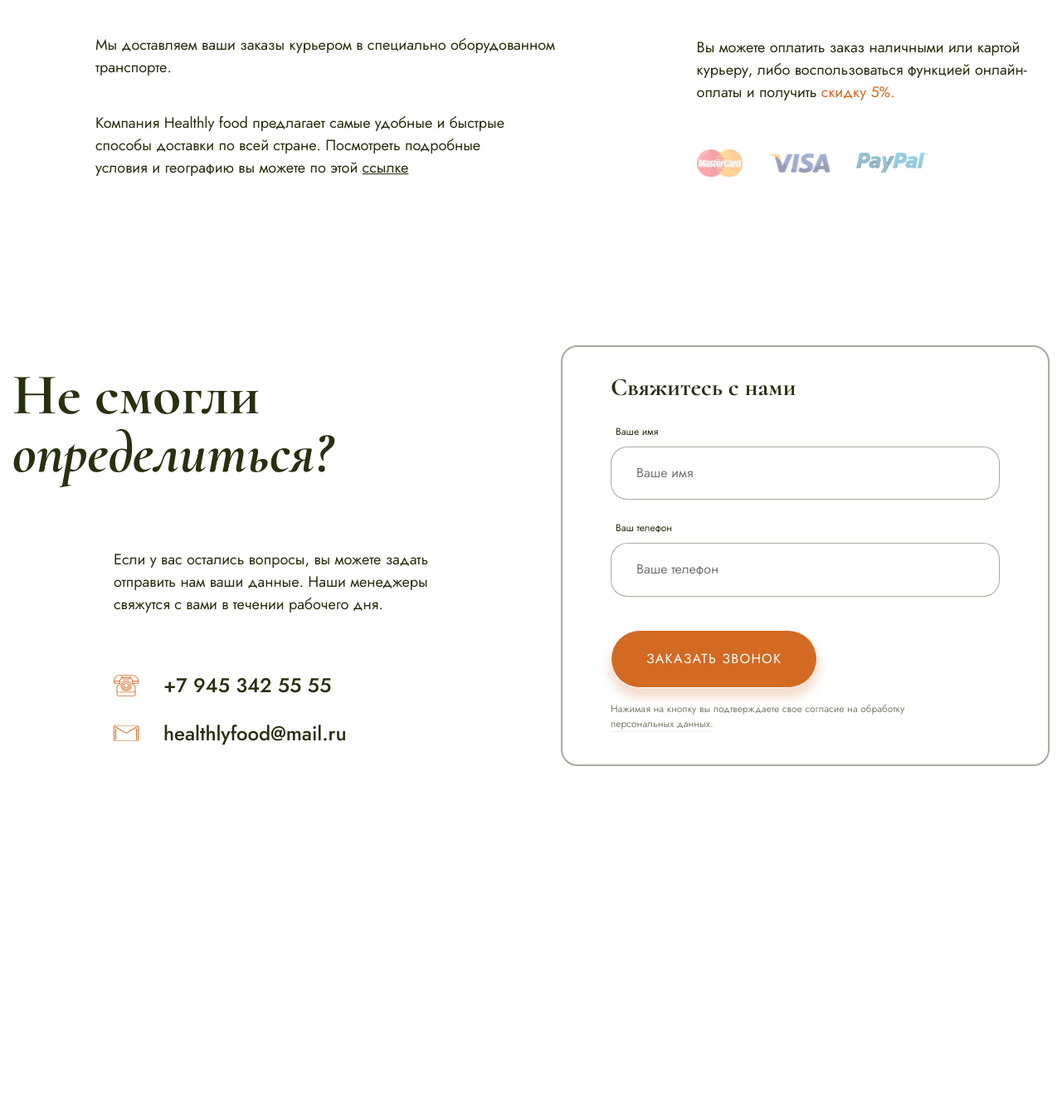
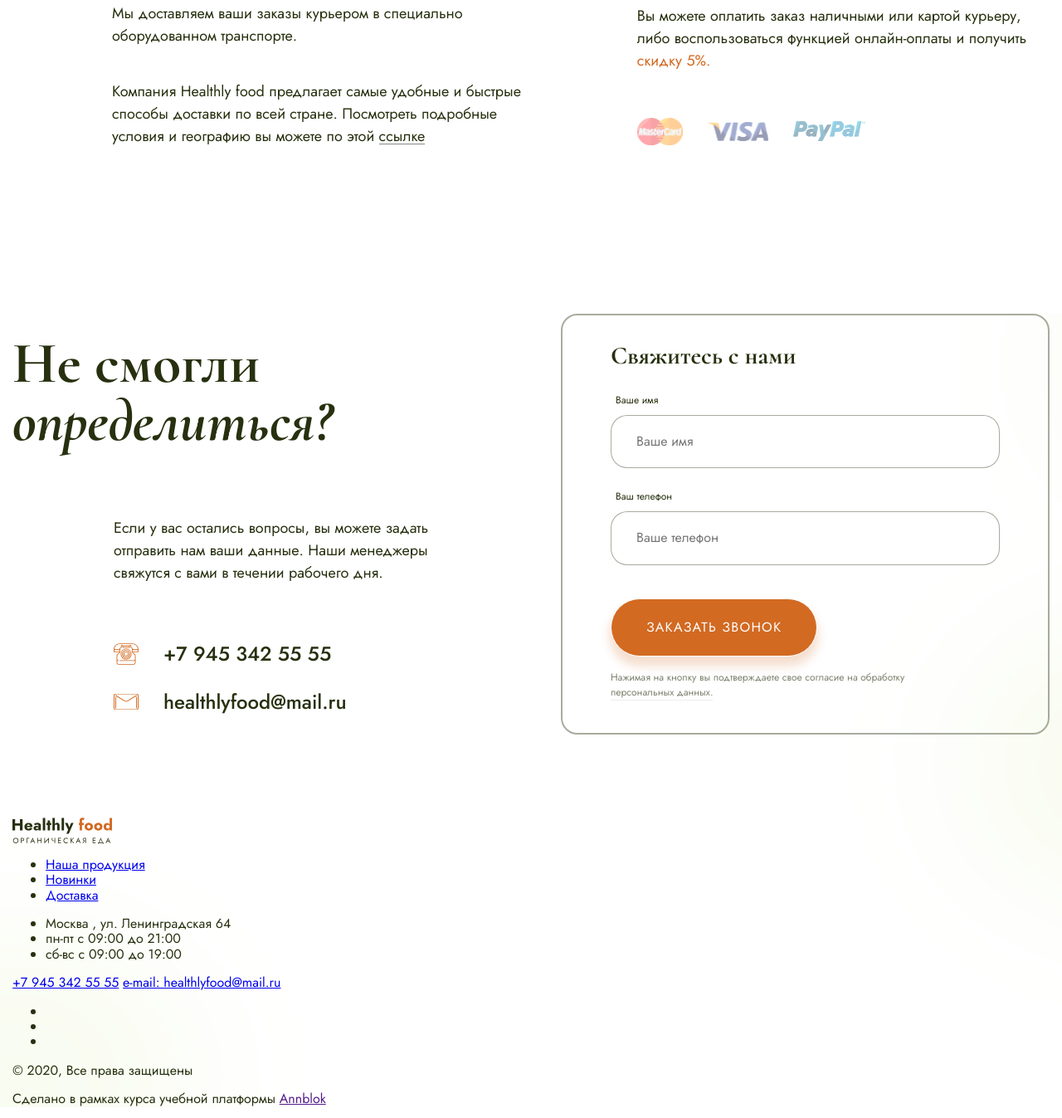
Before and after one commit to devloliconic/healthy-shop, a website built with webpack: page src/index.html in a window 1280 px wide. Shown: the part 5593-6940 px from the top of the page at 83% size. Before the commit the page ends 6616 px from the top, so only its background shows below. Built offline with nearby package versions, Linux system fonts and the light colour scheme; files whose address does not match are found by name.

Commit message:
footer without style

```diff
--- a/src/index.html
+++ b/src/index.html
@@ -444,10 +444,10 @@
             </h1>
             <div class="pay__text">
                 <div class="pay__left">
-                    <p class="description description_size-s">Мы доставляем ваши заказы курьером в специально оборудованном транспорте.<span class="pay__bottomtext">Компания Healthly food предлагает самые удобные и быстрые способы доставки по всей стране. Посмотреть подробные условия&nbsp;и&nbsp;географию вы&nbsp;можете по этой <a href="#" class="pay__link">ссылке</a> </span></p>
+                    <p class="description description_size-s">Мы доставляем ваши заказы курьером в специально оборудованном транспорте.<span class="pay__bottomtext">Компания Healthly food предлагает самые удобные и быстрые способы доставки по&nbsp;всей стране. Посмотреть подробные условия&nbsp;и&nbsp;географию вы&nbsp;можете по&nbsp;этой <a href="#" class="pay__link">ссылке</a> </span></p>
                 </div>
                 <div class="pay__right">
-                    <p class="description description_size-s">Вы можете оплатить заказ наличными или картой курьеру, либо воспользоваться функцией онлайн-оплаты и получить <span class="pay__orangetext">скидку 5%.</span></p>
+                    <p class="description description_size-s">Вы можете оплатить заказ наличными или картой курьеру, либо воспользоваться функцией онлайн-оплаты и получить <span class="pay__orangetext">скидку&nbsp;5%.</span></p>
                     <div class="pay__list">
                         <a href="#" class="pay__bank"></a>
                         <a href="#" class="pay__bank"></a>
@@ -457,6 +457,7 @@
             </div>
         </div>
     </section>
+    <div class="footer">
         <section class="contact">
             <div class="container">
                 <div class="contact-box">
@@ -496,5 +497,55 @@
                 </div>
             </div>
         </section>
+        <footer>
+            <div class="container">
+                <div class="footer__box">
+                    <a href="#" class="logo"></a>
+                    <ul class="footer__list">
+                        <li class="footer__item">
+                            <a href="#" class="footer__link">Наша продукция</a>
+                        </li>
+                        <li class="footer__item">
+                            <a href="#" class="footer__link">Новинки</a>
+                        </li>
+                        <li class="footer__item">
+                            <a href="#" class="footer__link">Доставка</a>
+                        </li>
+                    </ul>
+                    <ul class="footer__list">
+                        <li class="footer__item">
+                            Москва , ул. Ленинградская&nbsp;64
+                        </li>
+                        <li class="footer__item">
+                            пн-пт с&nbsp;09:00 до&nbsp;21:00
+                        </li>
+                        <li class="footer__item">
+                            сб-вс с&nbsp;09:00 до&nbsp;19:00
+                        </li>
+                    </ul>
+                    <div class="footer__contact">
+                        <a href="tel:+79453425555" class="footer__tel">+7 945 342 55 55</a>
+                        <a href="mailto:healthlyfood@mail.ru" class="footer__tel">e-mail: healthlyfood@mail.ru</a>
+                        <ul class="footer-social">
+                            <li class="footer-social__item">
+                                <a href="#" target="_blank" class="footer-social__link footer-social__vk"></a>
+                            </li>
+                            <li class="footer-social__item">
+                                <a href="#" target="_blank" class="footer-social__link footer-social__inst"></a>
+                            </li>
+                            <li class="footer-social__item">
+                                <a href="#" target="_blank" class="footer-social__link footer-social__facebook"></a>
+                            </li>
+                        </ul>
+                    </div>
+                </div>
+                <div class="footer__text">
+                    <p class="footer__copy">&#169; 2020, Все права защищены</p>
+                    <p class="footer__author">Сделано в рамках курса учебной платформы  <a href="">Annblok</a></p>
+                </div>
+            </div>
+        </footer>
+    </div>
+
 </body>
 </html>
--- a/src/styles/main.scss
+++ b/src/styles/main.scss
@@ -671,21 +671,34 @@ body{
         margin-top: 40px;
     }
     &__text{
-        margin-left: 100px;
-        margin-top: 94px;
+        margin-left: 12rem;
+        margin-top: 5.6rem;
+        line-height: 1.5;
         display: flex;
-        gap: 170px;
+        gap: 12%;
         align-items: center;
     }
     &__left{
 
         display: flex;
-        flex-direction: column;
-        max-width: 589px;
+        flex-basis: 44%;
     }
     &__link{
         color: $green;
         transition: .2s;
+        text-decoration: none;
+        position: relative;
+        &::after{
+            display: block;
+            content: "";
+            position: absolute;
+            bottom: 3px;
+            left: 0;
+            width: 100%;
+            height: 1px;
+            background-color: #858881 ;
+
+        }
         &:hover{
             color: $orange;
         }
@@ -703,7 +716,7 @@ body{
     &__list{
         display: flex;
         align-items: center;
-        gap: 32px;
+        gap: 3rem;
 
     }
     &__bank{
@@ -843,3 +856,10 @@ body{
         border-bottom: 1px solid #ecedec;
     }
 }
+
+.footer{
+    background-image: url(../images/footer.png);
+    background-size: cover;
+    background-position-x: center;
+    background-repeat: no-repeat;
+}
```
Also changed, not shown: src/images/footer.png (added). Lines whose indentation alone changed are shown as unchanged.
